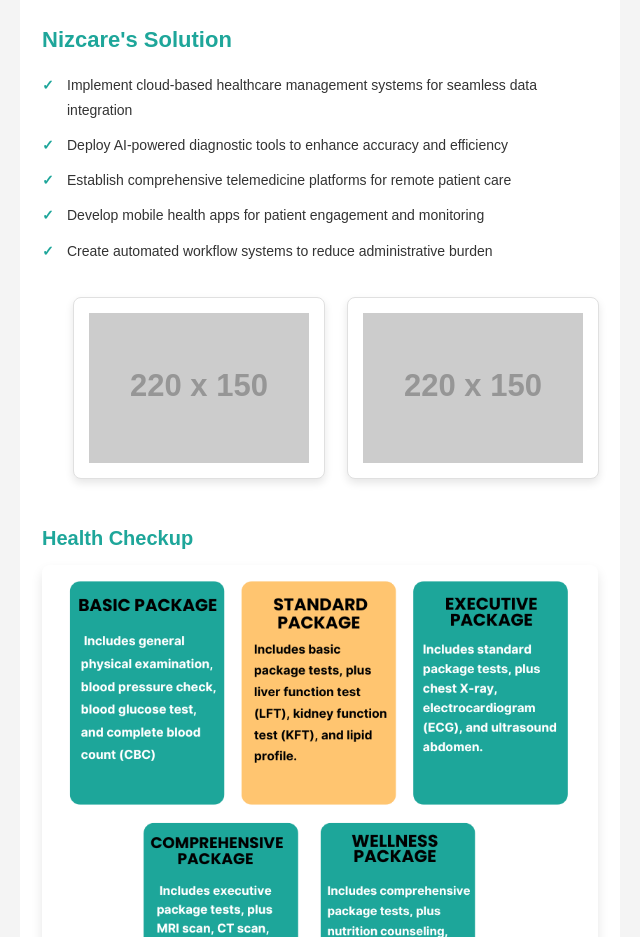
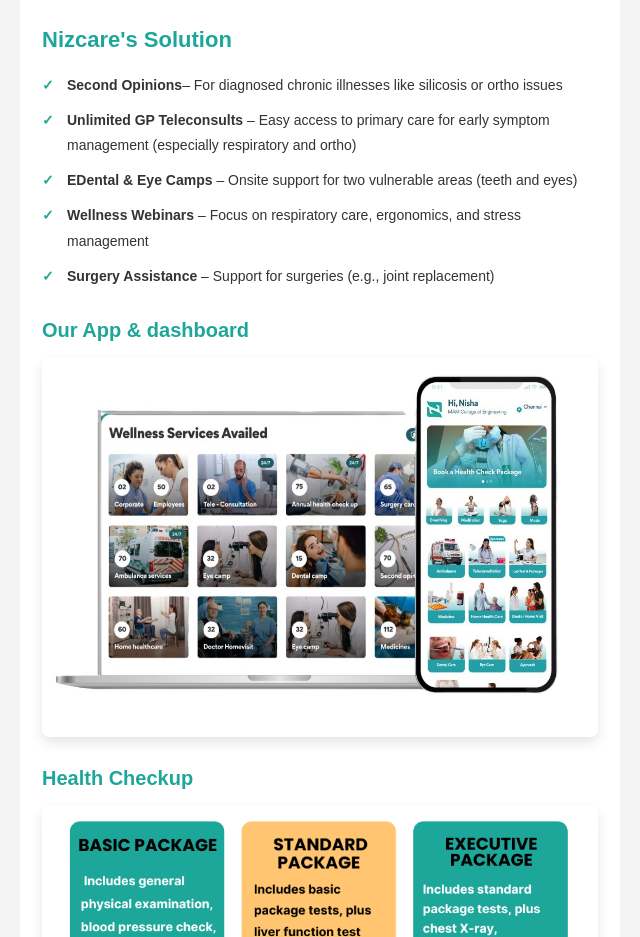
Before and after one commit to Nizcaresend/Corporate_mails, a plain HTML site: page corporate-sect1.html in a window 1280 px wide. Shown: the part 713-1650 px from the top of the page, without its empty margins (320-960 px from the left). Drawn offline with Linux system fonts and the light colour scheme; placeholder pictures from the web are drawn by us.

Commit message:
final-comit

```diff
--- a/corporate-sect1.html
+++ b/corporate-sect1.html
@@ -67,39 +67,33 @@
                 <ul style="color: #333333; font-size: 14px; line-height: 1.8; margin: 0 0 30px 0; padding-left: 0; list-style: none;">
                     <li style="margin-bottom: 10px; padding-left: 25px; position: relative;">
                         <span style="position: absolute; left: 0; color: #1ea69a; font-weight: bold;">✓</span>
-                        Implement cloud-based healthcare management systems for seamless data integration
+                       <strong>Second Opinions</strong>– For diagnosed chronic illnesses like silicosis or ortho issues
                     </li>
                     <li style="margin-bottom: 10px; padding-left: 25px; position: relative;">
                         <span style="position: absolute; left: 0; color: #1ea69a; font-weight: bold;">✓</span>
-                        Deploy AI-powered diagnostic tools to enhance accuracy and efficiency
+                        <strong>Unlimited GP Teleconsults</strong> – Easy access to primary care for early symptom management (especially respiratory and ortho)
                     </li>
                     <li style="margin-bottom: 10px; padding-left: 25px; position: relative;">
                         <span style="position: absolute; left: 0; color: #1ea69a; font-weight: bold;">✓</span>
-                        Establish comprehensive telemedicine platforms for remote patient care
+                        <strong>EDental & Eye Camps </strong>– Onsite support for two vulnerable areas (teeth and eyes)
                     </li>
                     <li style="margin-bottom: 10px; padding-left: 25px; position: relative;">
                         <span style="position: absolute; left: 0; color: #1ea69a; font-weight: bold;">✓</span>
-                        Develop mobile health apps for patient engagement and monitoring
+                        <strong>Wellness Webinars</strong> – Focus on respiratory care, ergonomics, and stress management
                     </li>
                     <li style="margin-bottom: 10px; padding-left: 25px; position: relative;">
                         <span style="position: absolute; left: 0; color: #1ea69a; font-weight: bold;">✓</span>
-                        Create automated workflow systems to reduce administrative burden
+                        <strong>Surgery Assistance</strong> – Support for surgeries (e.g., joint replacement)
                     </li>
                 </ul>
 
                 <!-- Second Card Row - 2 Images -->
-                <table role="presentation" style="width: 100%; margin-bottom: 30px;">
-                    <tr>
-                        <td style="text-align: center;">
-                            <div style="display: inline-block; margin: 0 25px 15px 25px; vertical-align: top; max-width: 220px;">
-                                <img src="https://via.placeholder.com/220x150/57bcb3/ffffff?text=Patient+Portal" alt="Patient Portal" style="width: 100%; height: 150px; border-radius: 8px; box-shadow: 0 4px 8px rgba(0,0,0,0.1); padding: 15px; background-color: #ffffff; border: 1px solid #e0e0e0; display: block;">
-                            </div>
-                            <div style="display: inline-block; margin: 0 25px 15px 25px; vertical-align: top; max-width: 220px;">
-                                <img src="https://via.placeholder.com/220x150/1ea69a/ffffff?text=Data+Security" alt="Data Security" style="width: 100%; height: 150px; border-radius: 8px; box-shadow: 0 4px 8px rgba(0,0,0,0.1); padding: 15px; background-color: #ffffff; border: 1px solid #e0e0e0; display: block;">
-                            </div>
-                        </td>
-                    </tr>
-                </table>
+                <h3 style="color: #1ea69a; font-size: 20px; margin: 30px 0 15px 0; text-align: left;">
+                    Our App & dashboard
+                </h3>
+                <div style="text-align: center; margin-bottom: 30px;">
+                    <img src="./Assests/app&dashboard.jpg" alt="Health Checkup Services" style="max-width: 100%; width: 610px; height: 380px; border-radius: 8px; box-shadow: 0 6px 12px rgba(0,0,0,0.1); display: block; margin: 0 auto;">
+                </div>
                 <!-- Health Checkup Section -->
                 <h3 style="color: #1ea69a; font-size: 20px; margin: 30px 0 15px 0; text-align: left;">
                     Health Checkup
```
Also changed, not shown: Assests/app&dashboard.jpg (added), 1 other file.
